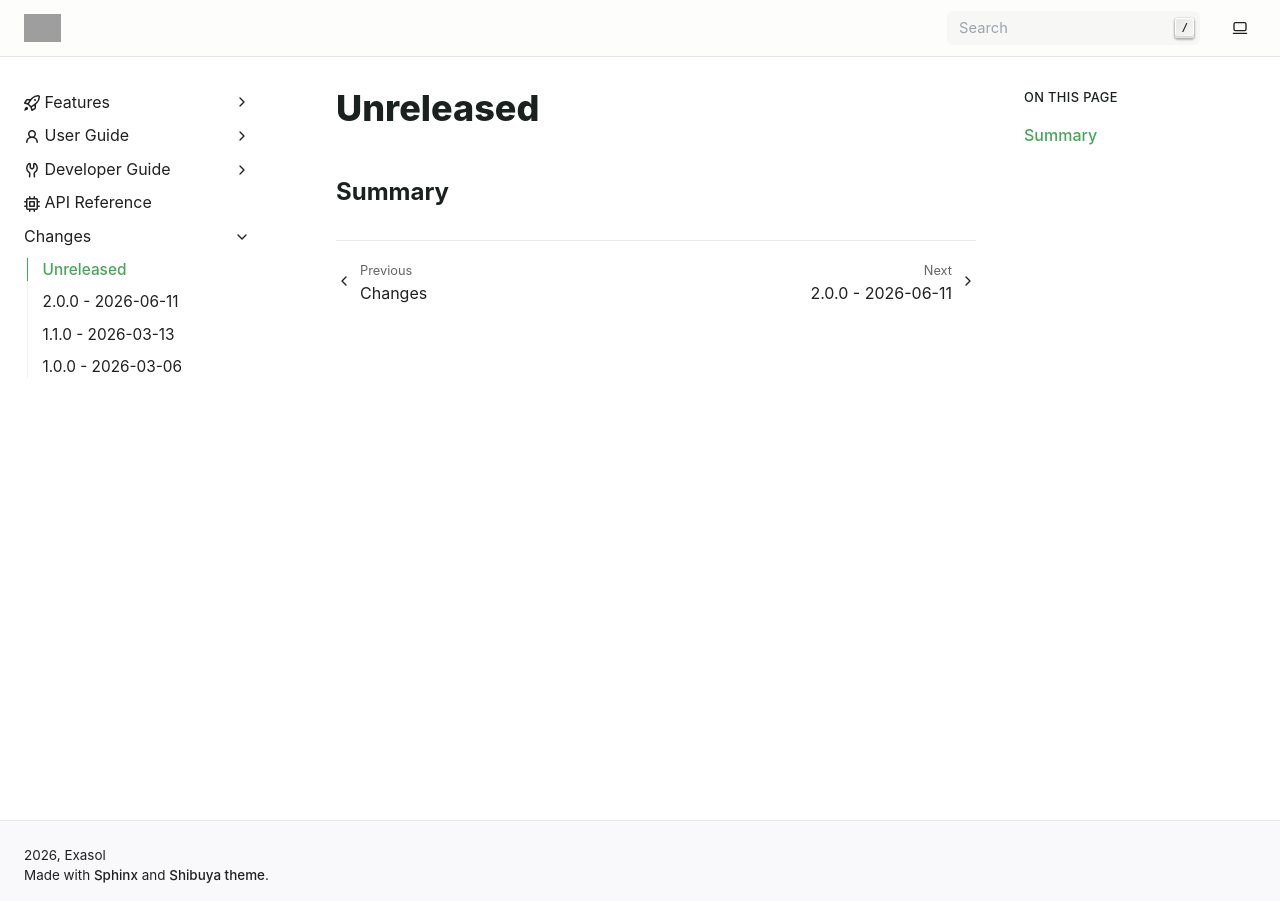
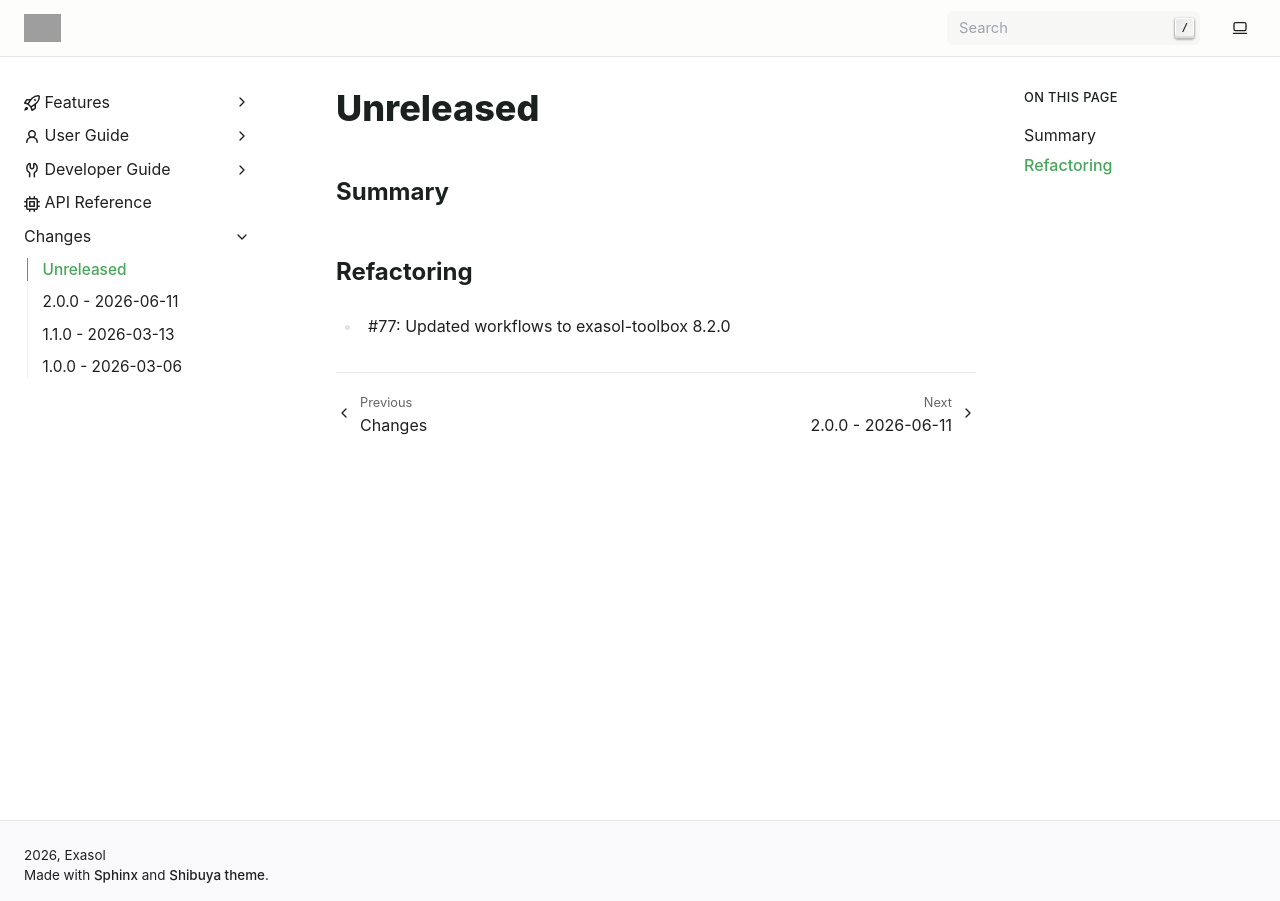
Before and after one commit to exasol/mlflow-plugin, a Sphinx documentation site: the page built from doc/changes/unreleased.md, in a window 1280 px wide. Built offline with Sphinx 7.4.7, drawn with Linux system fonts in a browser that asks for light colours; pages that are not in the unit, such as notebooks, are missing from menus; grey boxes are pictures that could not be loaded.

Commit message:
Refactoring/77 minor clean up with ptb 8.2.0 update (#78)
* Pin PTB to reduce future issues like this one
* Remove version.py file reference; was removed
* Update workflows to 8.2.0
* Manually update slow-checks.yml

```diff
--- a/doc/changes/unreleased.md
+++ b/doc/changes/unreleased.md
@@ -1,3 +1,7 @@
 # Unreleased
 
 ## Summary
+
+## Refactoring
+
+* #77: Updated workflows to exasol-toolbox 8.2.0
--- a/pyproject.toml
+++ b/pyproject.toml
@@ -36,7 +36,7 @@ packages = [
 
 [dependency-groups]
 dev = [
-    "exasol-toolbox>=6",
+    "exasol-toolbox>=8.2.0,<9",
     "pytest-exasol-backend>=1.2.4, <2.0.0",
     "exasol-python-extension-common>= 0.12.1",
     "pytest-exasol-slc>= 0.4.3",
@@ -107,5 +107,4 @@ unfixable = []
 projectKey = "com.exasol:mlflow-plugin"
 host.url = "https://sonarcloud.io"
 organization = "exasol"
-exclusions = "exasol/mlflow_plugin/version.py"
 projectName = "mlflow-plugin"
```
Also changed, not shown: 17 other files.
